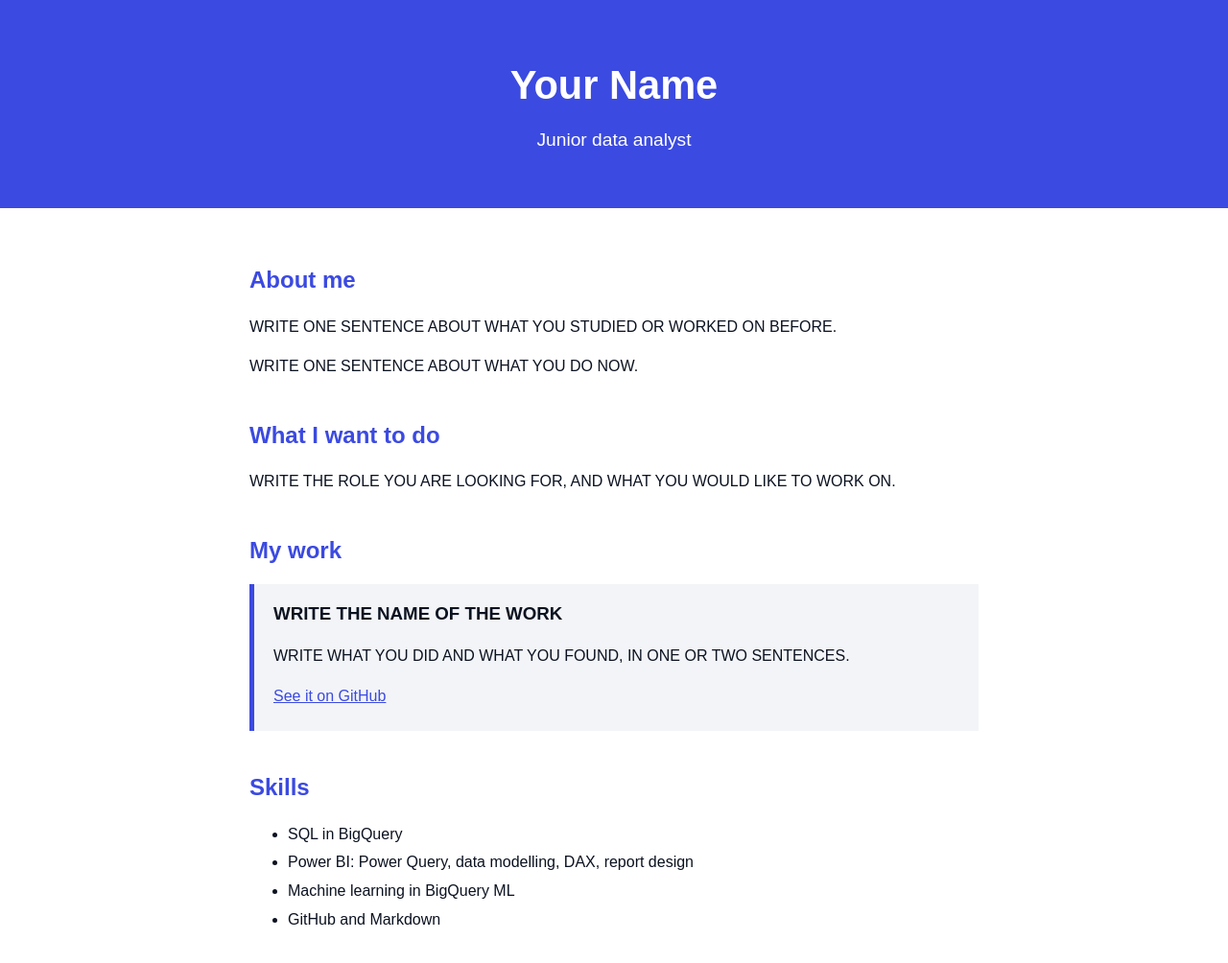
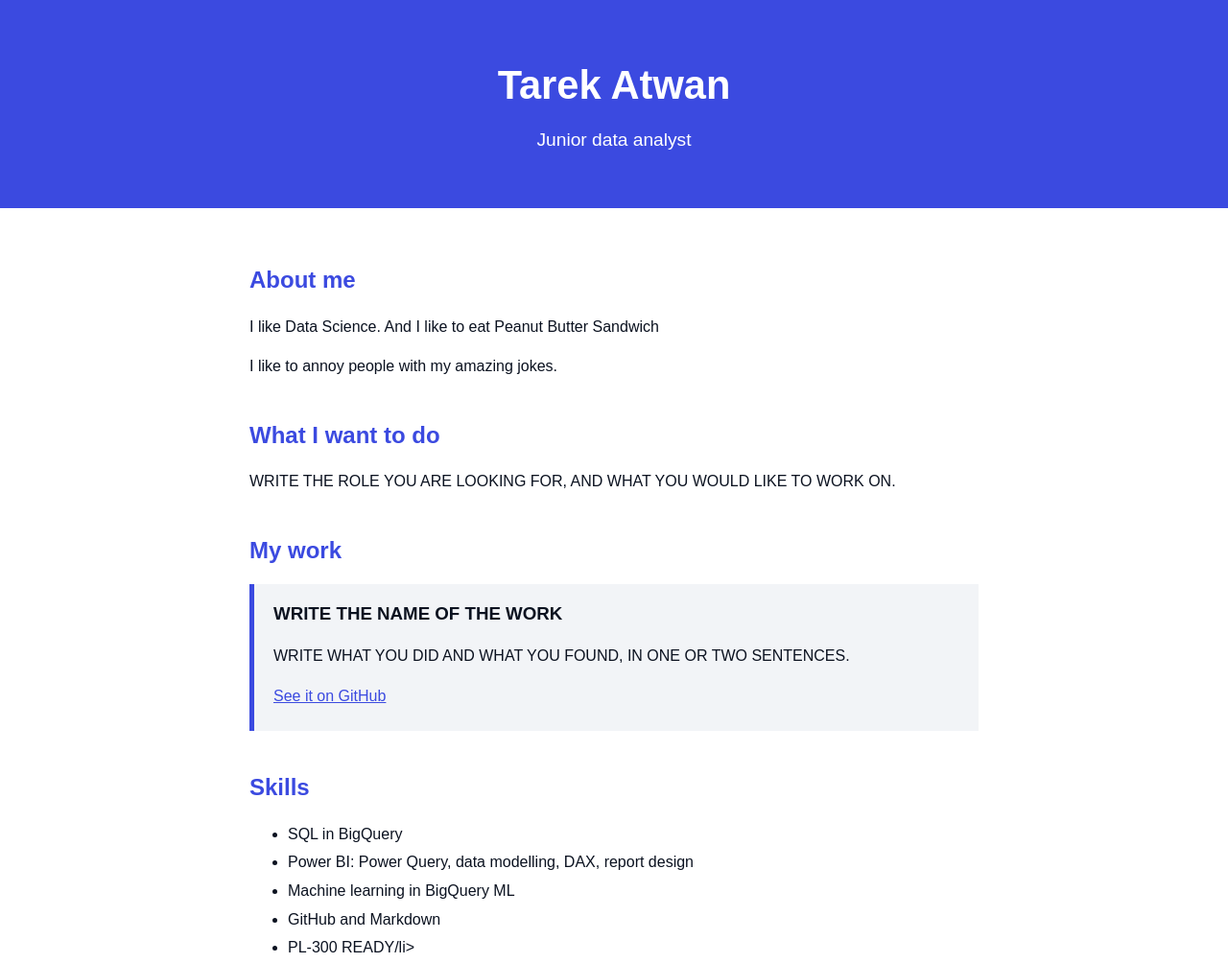
Before and after one commit to ensembleatwan/ensembleatwan.github.io, a plain HTML site: page index.html in a window 1280 px wide. Shown: the top 1004 px of the page at 96% size. Drawn offline with Linux system fonts and the light colour scheme.

Commit message:
Update index.html

```diff
--- a/index.html
+++ b/index.html
@@ -4,14 +4,14 @@
   <meta charset="utf-8">
   <meta name="viewport" content="width=device-width, initial-scale=1">
   <!-- EDIT 1: the name shown on the browser tab -->
-  <title>Your Name</title>
+  <title>Tarek A. Atwan</title>
   <link rel="stylesheet" href="style.css">
 </head>
 <body>
 
   <header>
     <!-- EDIT 2: the name and the headline -->
-    <h1>Your Name</h1>
+    <h1>Tarek Atwan</h1>
     <p class="headline">Junior data analyst</p>
   </header>
 
@@ -20,8 +20,8 @@
     <section>
       <h2>About me</h2>
       <!-- EDIT 3: two or three sentences about you -->
-      <p>WRITE ONE SENTENCE ABOUT WHAT YOU STUDIED OR WORKED ON BEFORE.</p>
-      <p>WRITE ONE SENTENCE ABOUT WHAT YOU DO NOW.</p>
+      <p>I like Data Science. And I like to eat Peanut Butter Sandwich</p>
+      <p>I like to annoy people with my amazing jokes.</p>
     </section>
 
     <section>
@@ -48,6 +48,7 @@
         <li>Power BI: Power Query, data modelling, DAX, report design</li>
         <li>Machine learning in BigQuery ML</li>
         <li>GitHub and Markdown</li>
+         <li>PL-300 READY/li>
       </ul>
     </section>
 
```
